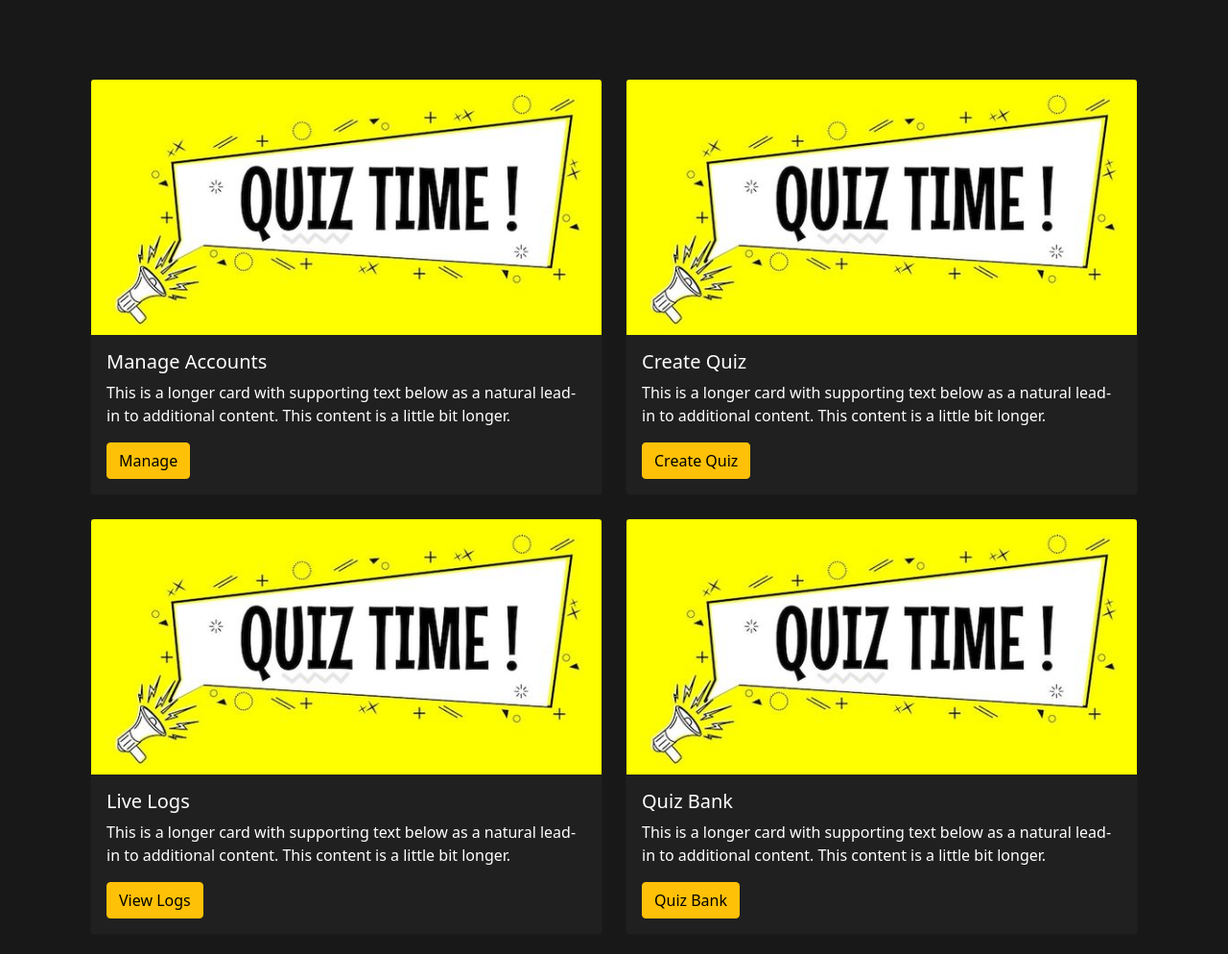
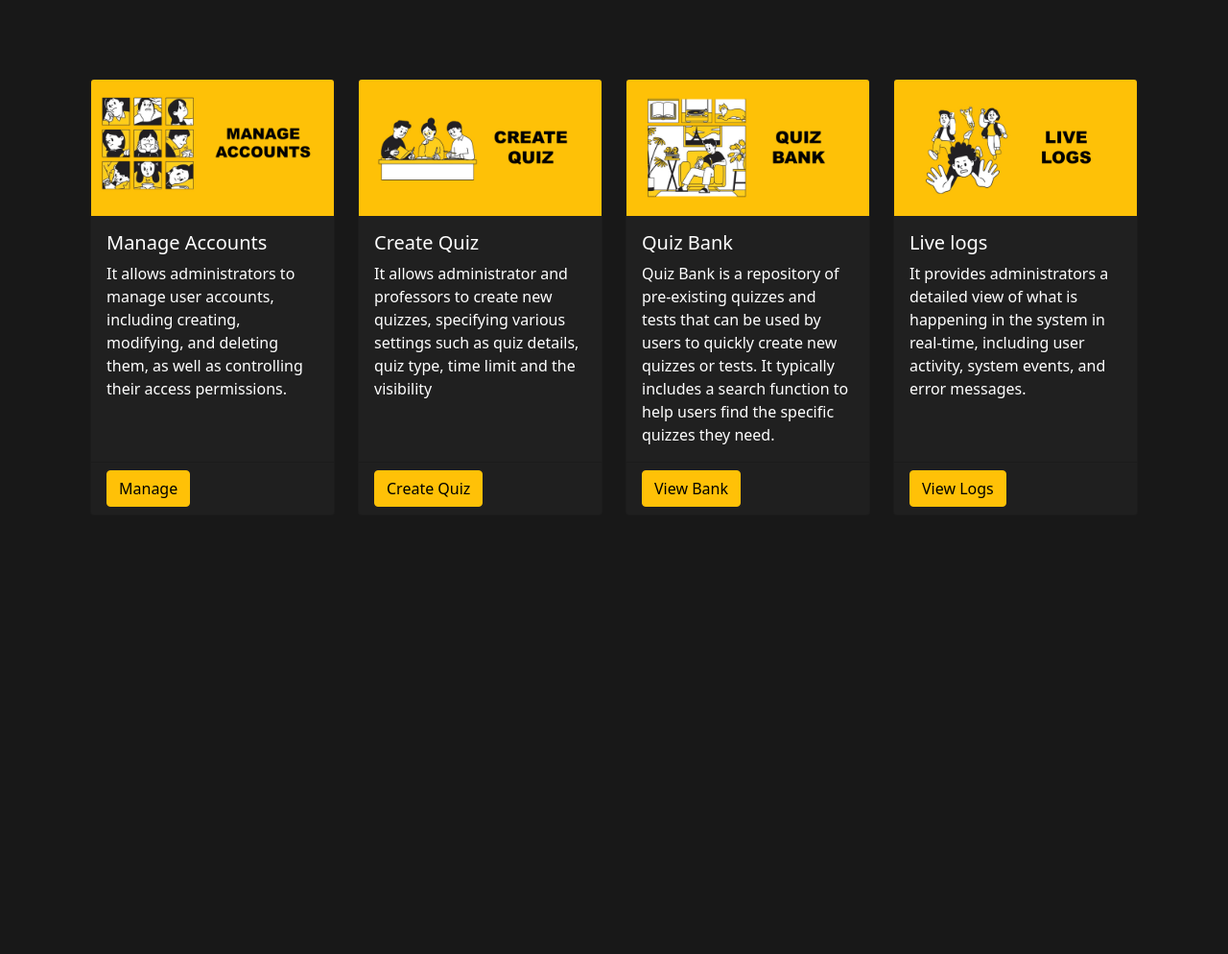
Before and after one commit to henzelss/QuizGuard, a Flask app: page /dashboard in a window 1280 px wide. Shown: the part 62-1056 px from the top of the page at 96% size. After the commit the page ends 590 px from the top, so only its background shows below. Run offline with Flask 3, Linux system fonts and the light colour scheme; a user stored in the database is signed in; some libraries are stand-ins or nearby versions.

Commit message:
admin page is updated

```diff
--- a/website/templates/admin.html
+++ b/website/templates/admin.html
@@ -5,48 +5,55 @@
 {% block content %}
     <div class="container">
         <div class="row row-cols-1 row-cols-md-2 g-4">
-            <div class="col">
-                <div class="card  card-design">
-                    <img src="{{ url_for('views.images', filename='quiz.jpg') }}" class="card-img-top" alt="quiz.jpg">
+            <div class="col-3 ">
+                <div class="card bg-night h-100">
+                    <img src="{{ url_for('views.images', filename='Slide1.jpg') }}" class="card-img-top" alt="...">
                     <div class="card-body">
                       <h5 class="card-title">Manage Accounts</h5>
-                        <p class="card-text">This is a longer card with supporting text below as a natural lead-in to additional content. This content is a little bit longer.</p>
+                      <p class="card-text">It allows administrators to manage user accounts, including creating, modifying, and deleting them, as well as controlling their access permissions.</p>
+                    </div>
+                    <div class="card-footer">
                         <a href="{{ url_for('auth.accounts') }}" class="btn btn-warning btn-links-hover">Manage</a>
                     </div>
                   </div>
             </div>
-            <div class="col">
-                <div class="card card-design">
-                    <img src="{{ url_for('views.images', filename='quiz.jpg') }}" class="card-img-top" alt="quiz.jpg">
+            <div class="col-3 ">
+                <div class="card bg-night h-100">
+                    <img src="{{ url_for('views.images', filename='Slide2.jpg') }}" class="card-img-top" alt="...">
                     <div class="card-body">
                       <h5 class="card-title">Create Quiz</h5>
-                        <p class="card-text">This is a longer card with supporting text below as a natural lead-in to additional content. This content is a little bit longer.</p>
+                      <p class="card-text">It allows administrator and professors to create new quizzes, specifying various settings such as quiz details, quiz type, time limit and the visibility</p>
+                    </div>
+                    <div class="card-footer">
                         <a href="{{ url_for('views.createquiz')}}" class="btn btn-warning btn-links-hover">Create Quiz</a>
                     </div>
                   </div>
             </div>
-            <div class="col">
-                <div class="card card-design">
-                    <img src="{{ url_for('views.images', filename='quiz.jpg') }}" class="card-img-top" alt="quiz.jpg">
+            <div class="col-3 ">
+                <div class="card bg-night h-100">
+                    <img src="{{ url_for('views.images', filename='Slide3.jpg') }}" class="card-img-top" alt="...">
                     <div class="card-body">
-                        <h5 class="card-title">Live Logs</h5>
-                        <p class="card-text">This is a longer card with supporting text below as a natural lead-in to additional content. This content is a little bit longer.</p>
-                        <a href="{{ url_for('auth.logs')}}" class="btn btn-warning btn-links-hover">View Logs</a>
+                      <h5 class="card-title">Quiz Bank</h5>
+                      <p class="card-text">Quiz Bank is a repository of pre-existing quizzes and tests that can be used by users to quickly create new quizzes or tests. It typically includes a search function to help users find the specific quizzes they need.</p>
+                    </div>
+                    <div class="card-footer">
+                        <a href="{{ url_for('views.quizbank')}}" class="btn btn-warning btn-links-hover">View Bank</a>
                     </div>
                   </div>
             </div>
-            <div class="col">
-                <div class="card card-design">
-                    <img src="{{ url_for('views.images', filename='quiz.jpg') }}" class="card-img-top" alt="quiz.jpg">
+            <div class="col-3 ">
+                <div class="card bg-night h-100">
+                    <img src="{{ url_for('views.images', filename='Slide4.jpg') }}" class="card-img-top" alt="...">
                     <div class="card-body">
-                        <h5 class="card-title">Quiz Bank</h5>
-                        <p class="card-text">This is a longer card with supporting text below as a natural lead-in to additional content. This content is a little bit longer.</p>
-                        <a href="{{ url_for('views.quizbank')}}" class="btn btn-warning btn-links-hover">Quiz Bank</a>
+                      <h5 class="card-title">Live logs</h5>
+                      <p class="card-text">It provides administrators a detailed view of what is happening in the system in real-time, including user activity, system events, and error messages.</p>
+                    </div>
+                    <div class="card-footer">
+                        <a href="{{ url_for('auth.logs')}}" class="btn btn-warning btn-links-hover">View Logs</a>
                     </div>
                   </div>
             </div>
         </div>
     </div>
 
-
 {% endblock %}
```
Lines whose indentation alone changed are shown as unchanged.
